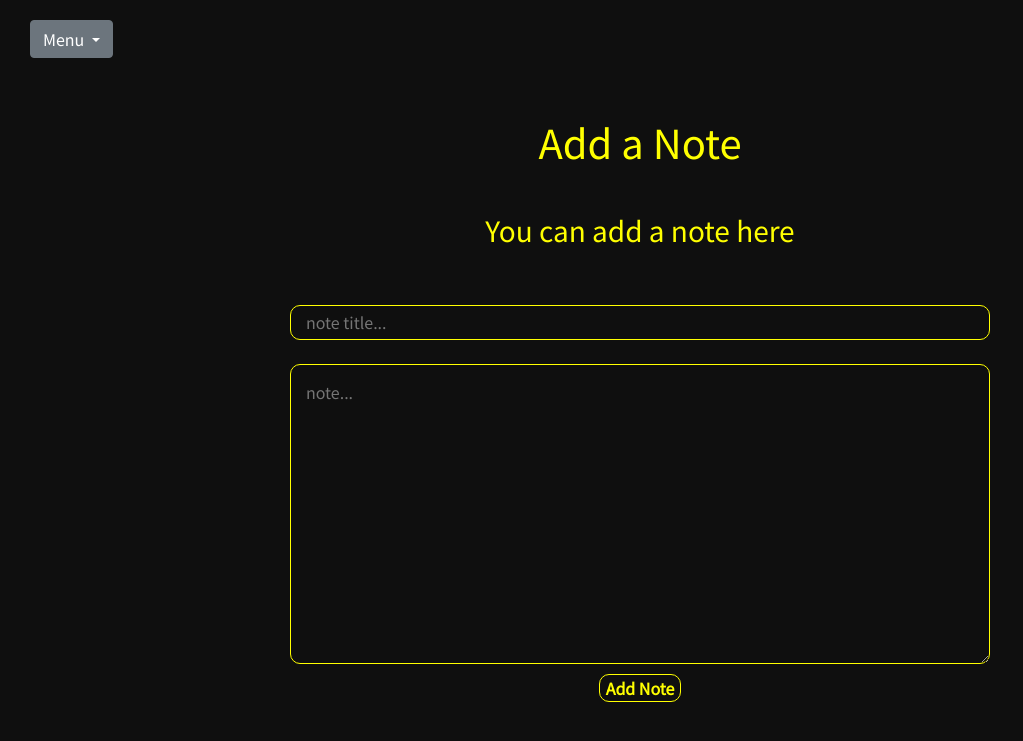
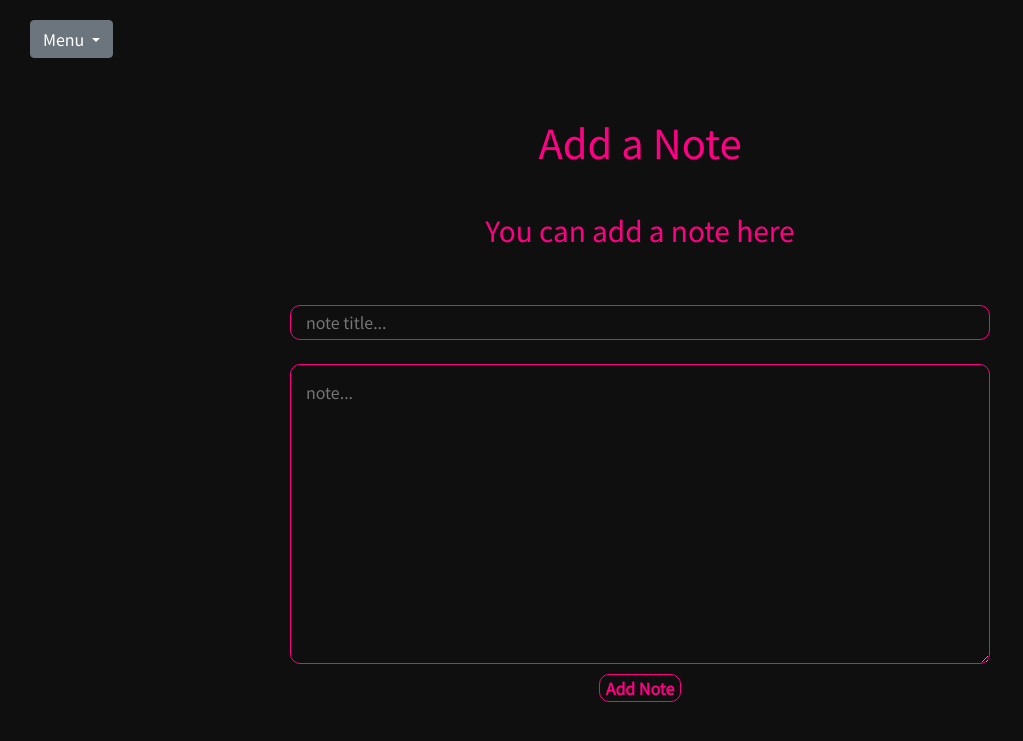
Before and after one commit to adityaKrishan651/code-jam-project, a Flask app: page /add_note in a window 1280 px wide. Shown: the top 741 px of the page, without its empty margins (0-1023 px from the left). Run offline with Flask 2, Linux system fonts and the light colour scheme; some libraries are stand-ins or nearby versions.

Commit message:
changed the ui color"

```diff
--- a/app.py
+++ b/app.py
@@ -129,5 +129,5 @@ def quote():
     return render_template("quote.html", quote=q)
 
 db.create_all()
-ui.run()
+# ui.run()
 app.run(debug=True)
--- a/static/cal.css
+++ b/static/cal.css
@@ -21,7 +21,7 @@
     height: auto;
     margin: 70px auto 0;
     overflow: hidden;
-    box-shadow: 4px 4px 4px 4px rgba(255, 251, 21, 0.829);
+    box-shadow: 4px 4px 4px 4px #ff0084;
   }
 
   .calculator span {
--- a/static/main.css
+++ b/static/main.css
@@ -1,7 +1,7 @@
 @import url('https://fonts.googleapis.com/css2?family=Noto+Sans+JP&display=swap');
 *{
   background-color: #0f0f0f;
-  color: yellow;
+  color: #ff0084;
   font-family: 'Noto Sans JP', sans-serif;
 }
 
@@ -29,7 +29,7 @@ h3{
   /* font-weight: bold; */
   border-radius: 10px;
   margin-top: 5px;
-  border: 0.5px solid yellow;
+  border: 0.5px solid #ff0084;
   width: 700px;
 }
 
@@ -37,12 +37,12 @@ input[type=submit]{
   font-weight: bold;
   border-radius: 10px;
   margin-top: 5px;
-  border: 0.5px solid yellow;
+  border: 0.5px solid #ff0084;
 }
 
 .btn-2{
   background-color: #0f0f0f;
-  color: yellow;
+  color: #ff0084;
 }
 
 input[type=text]{
@@ -51,7 +51,7 @@ input[type=text]{
   height: 35px;
   width: 300px;
   border-radius: 10px;
-  border: 0.5px solid yellow;
+  border: 0.5px solid #ff0084;
   padding: 15px;
 }
 
@@ -61,7 +61,7 @@ textarea{
   height: 300px;
   width: 700px;
   border-radius: 10px;
-  border: 0.5px solid yellow;
+  border: 0.5px solid #ff0084;
   padding: 15px;
 }
 
@@ -75,7 +75,7 @@ textarea:focus{
 .btn-1 {
   border-radius: 50%;
   background-color: #0f0f0f;
-  color: yellow;
+  color: #ff0084;
   padding: 5px 10px;
 }
 
```
Also changed, not shown: db.sqlite.
